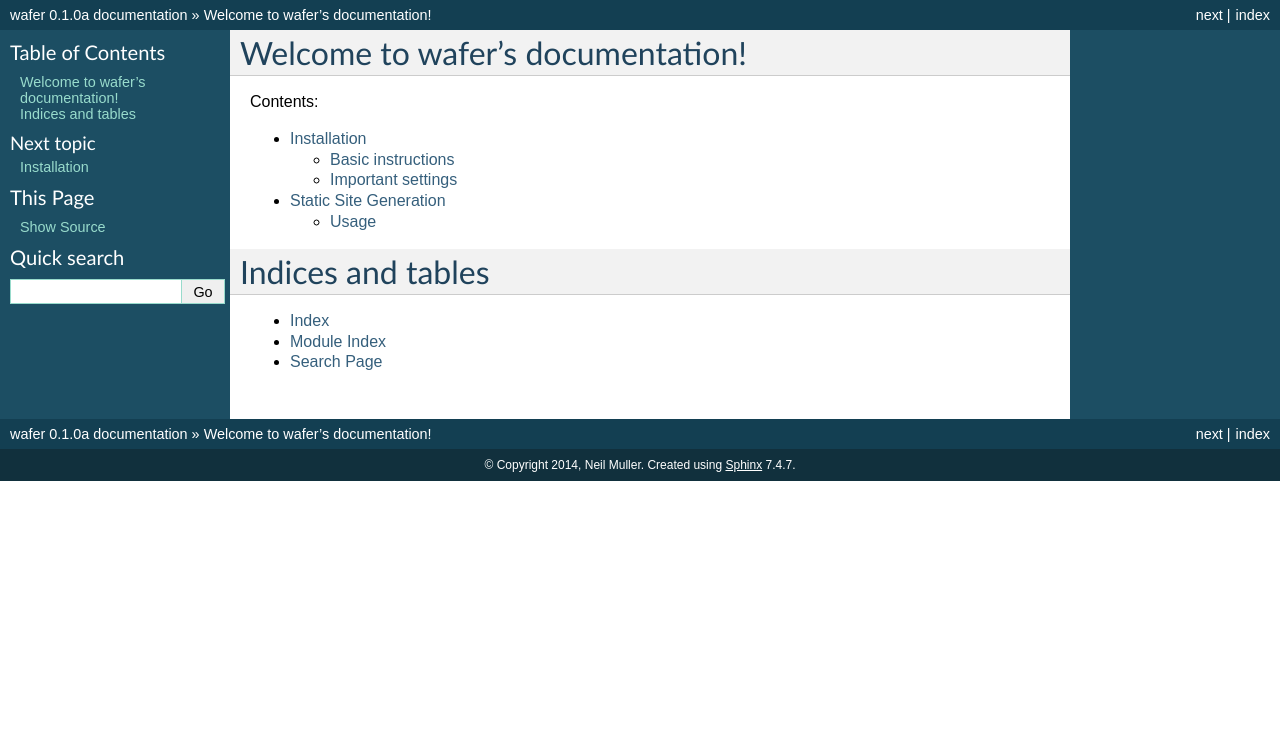
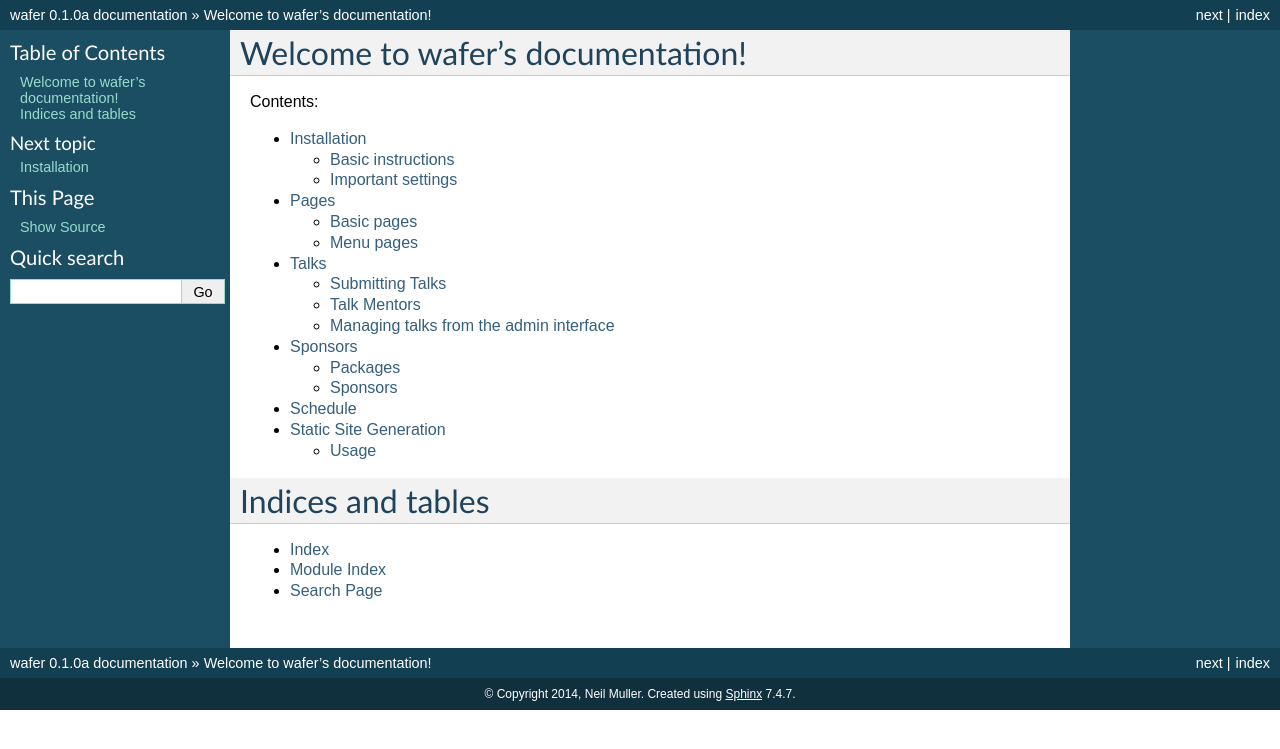
Before and after one commit to CTPUG/wafer, a Sphinx documentation site: the page built from docs/index.rst, in a window 1280 px wide. Shown: the top 749 px of the page. Built offline with Sphinx 7.4.7, drawn with Linux system fonts in a browser that asks for light colours.

Commit message:
Add placeholder pages

```diff
--- a/docs/index.rst
+++ b/docs/index.rst
@@ -12,6 +12,10 @@ Contents:
    :maxdepth: 2
 
    install
+   pages
+   talks
+   sponsors
+   schedule
    static
 
 
--- /dev/null
+++ b/docs/pages.rst
@@ -0,0 +1,9 @@
+=====
+Pages
+=====
+
+Basic pages
+===========
+
+Menu pages
+==========
--- /dev/null
+++ b/docs/schedule.rst
@@ -0,0 +1,3 @@
+========
+Schedule
+========
--- /dev/null
+++ b/docs/sponsors.rst
@@ -0,0 +1,12 @@
+========
+Sponsors
+========
+
+Packages
+========
+
+
+
+
+Sponsors
+========
--- /dev/null
+++ b/docs/talks.rst
@@ -0,0 +1,15 @@
+=====
+Talks
+=====
+
+
+Submitting Talks
+================
+
+
+Talk Mentors
+============
+
+
+Managing talks from the admin interface
+=======================================
```
